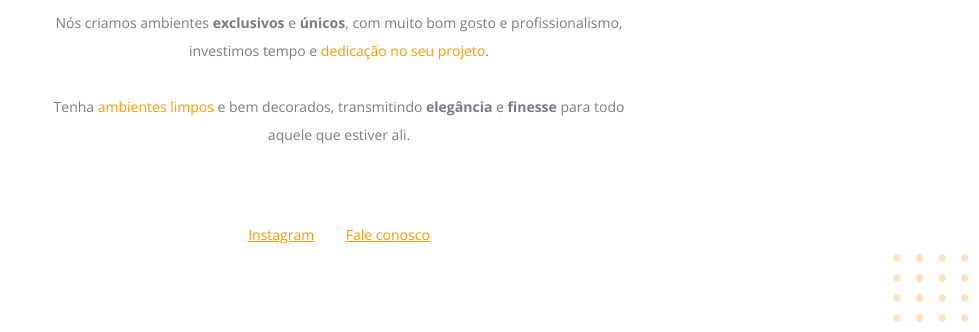
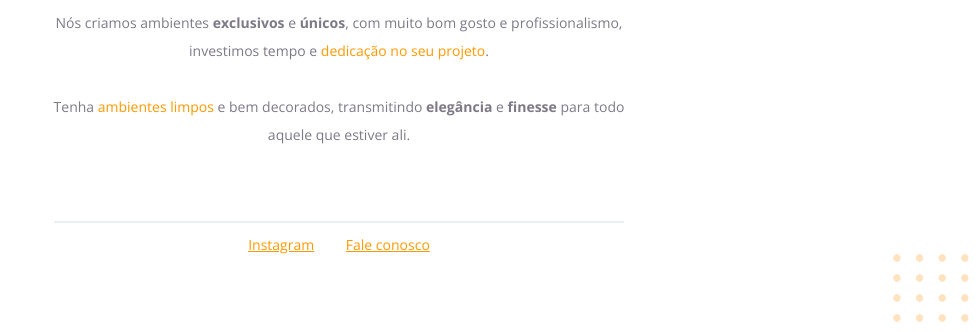
Before and after one commit to Garcezs/Desafio-01, a plain HTML site: page index.html in a window 1280 px wide. Shown: the part 468-800 px from the top of the page, without its empty margins (301-1280 px from the left). Drawn offline with nearby package versions, Linux system fonts and the light colour scheme.

Commit message:
Add files via upload

```diff
--- a/style.css
+++ b/style.css
@@ -1,5 +1,5 @@
 /*adicionei um dark mode */
-@media screen and (prefers-color-scheme:dark){
+ @media screen and (prefers-color-scheme:dark){
 
   body {
       background-color: #111111;
@@ -55,13 +55,13 @@ p, #footer {
     margin-left: 28px;
 }
 
-#line {
+.line {
     width: 568px;
     height: 0px;
 
     margin: 0 auto 8px;
 
-    border: 1px solid red;
+    border: 1px solid #ECEFF2;
 }
 
 #balls {
```
